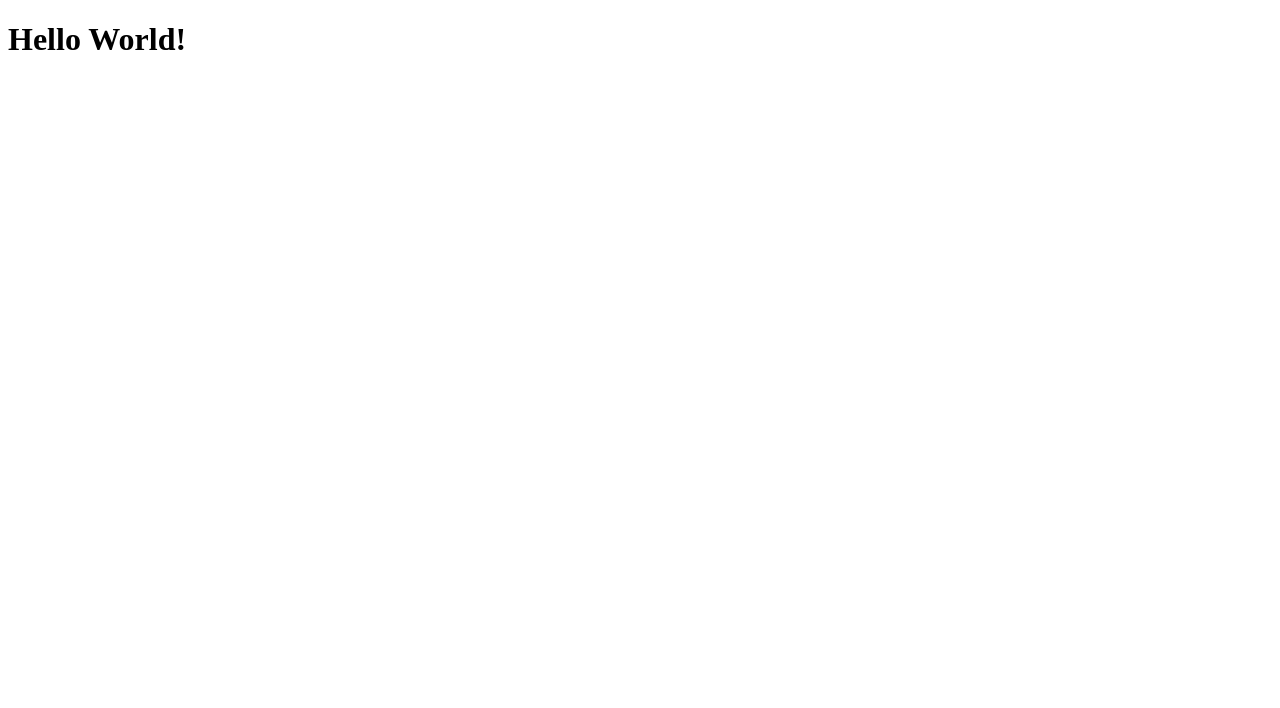
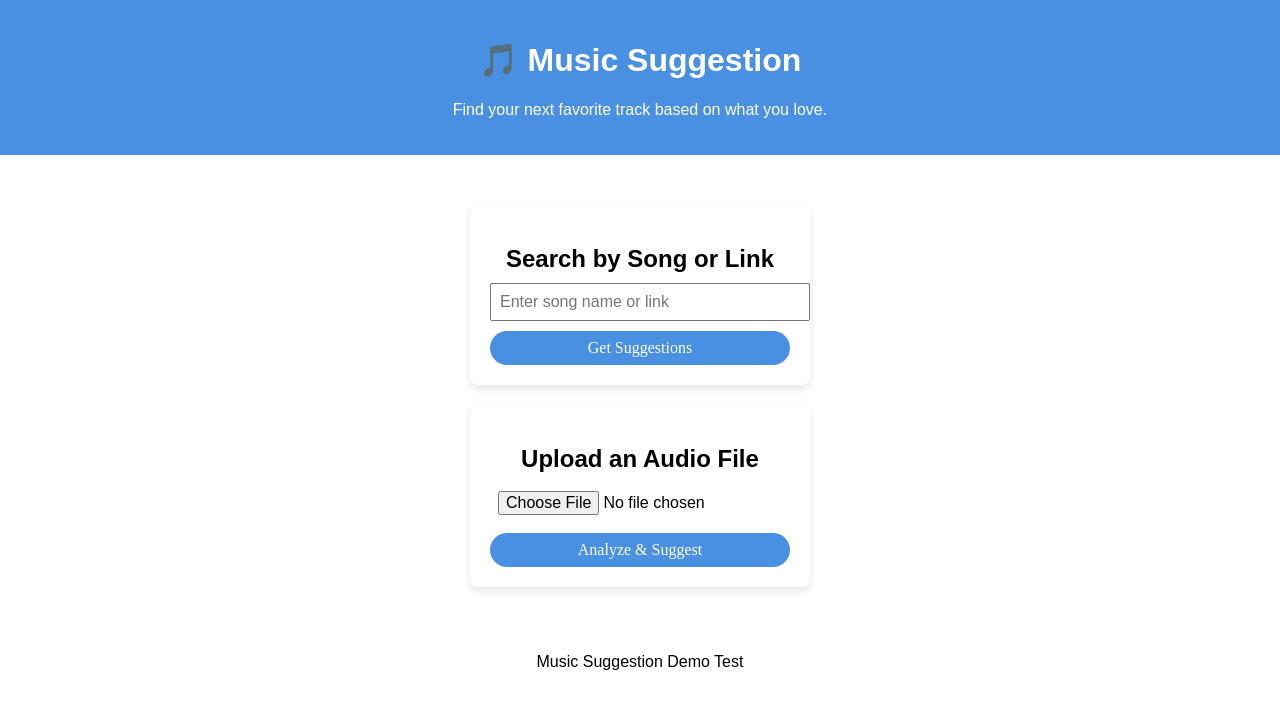
Before and after one commit to willyliu1705/music-web-app-old, a plain HTML site: page index.html in a window 1280 px wide. Drawn offline with Linux system fonts and the light colour scheme.

Commit message:
website base, no functions

```diff
--- a/index.html
+++ b/index.html
@@ -1,15 +1,45 @@
 <!DOCTYPE html>
 <html lang="en">
+<head>
+    <meta charset="UTF-8">
+    <meta name="viewport" content="width=device-width, initial-scale=1.0">
+    <title>Music Suggestion Demo</title>
+    <link rel="stylesheet" href="style.css">
+</head>
+<body>
+    <!-- Splash Screen -->
+    <div id="splash">
+        <h1 id="splash-logo">🎵 Music Suggestion</h1>
+    </div>
 
-<head>
-  <meta charset="UTF-8">
-  <meta name="viewport" content="width=device-width, initial-scale=1.0">
-  <title>Music Web App</title>
-</head>
+    <header>
+        <h1>🎵 Music Suggestion</h1>
+        <p>Find your next favorite track based on what you love.</p>
+    </header>
 
-<body>
-  <h1>Hello World!</h1>
+    <main>
+    <!-- Box 1: Text or Link Input -->
+    <div class="input-box">
+        <h2>Search by Song or Link</h2>
+        <input type="text" id="songInput" placeholder="Enter song name or link">
+        <button onclick="suggestMusic()">Get Suggestions</button>
+    </div>
 
+    <!-- Box 2: File Upload Input -->
+    <div class="input-box">
+        <h2>Upload an Audio File</h2>
+        <input type="file" id="audioInput" accept="audio/*">
+        <button onclick="suggestFromFile()">Analyze & Suggest</button>
+    </div>
+
+    <!-- Results Display -->
+    <div id="results"></div>
+    </main>
+
+    <footer>
+        <p>Music Suggestion Demo Test</p>
+    </footer>
+
+    <script src="script.js"></script>
 </body>
-
 </html>
--- /dev/null
+++ b/script.js
@@ -0,0 +1,51 @@
+// ===== Music Suggestion Functions =====
+
+// Suggest based on song name or link
+function suggestMusic() {
+    const song = document.getElementById("songInput").value.trim();
+    const resultsDiv = document.getElementById("results");
+
+    if (song === "") {
+        resultsDiv.innerHTML = "<p style='color:red;'>Please enter a song name or link.</p>";
+        return;
+    }
+
+    // Placeholder example
+    const suggestions = [
+        `${song} (Remix)`,
+        `${song} - Acoustic Version`,
+        `Songs similar to ${song} by Artist X`,
+        `If you like ${song}, try Track Y`
+    ];
+
+    resultsDiv.innerHTML = `<h3>Suggestions for "${song}":</h3><ul>` +
+        suggestions.map(s => `<li>${s}</li>`).join("") +
+        `</ul>`;
+}
+
+// Suggest based on uploaded audio file
+function suggestFromFile() {
+    const fileInput = document.getElementById("audioInput");
+    const resultsDiv = document.getElementById("results");
+
+    if (fileInput.files.length === 0) {
+        resultsDiv.innerHTML = "<p style='color:red;'>Please upload an audio file.</p>";
+        return;
+    }
+
+    const file = fileInput.files[0];
+    resultsDiv.innerHTML = `<p>Analyzing file: <strong>${file.name}</strong>... (placeholder suggestions)</p>`;
+}
+
+// ===== Splash Screen Functionality =====
+window.addEventListener("load", () => {
+    const splash = document.getElementById("splash");
+
+    // Wait 2 seconds (2000ms) before starting the fade
+    setTimeout(() => {
+        splash.classList.add("fade-out");
+
+        // Remove splash after fade completes (matches CSS)
+        setTimeout(() => splash.style.display = "none", 800);
+    }, 800); // <-- change 2000 to longer/shorter time in ms
+});
--- /dev/null
+++ b/style.css
@@ -0,0 +1,124 @@
+body {
+    font-family: Arial, sans-serif;
+    margin: 0;
+    background: #ffffff;
+    text-align: center;
+}
+
+header {
+    background: #4a90e2;
+    color: rgb(255, 255, 255);
+    padding: 20px;
+}
+
+main {
+    padding: 30px;
+}
+
+input {
+    padding: 10px;
+    width: 250px;
+    font-size: 1em;
+    margin-right: 10px;
+}
+
+button {
+    border: none;
+    background: #4a90e2;
+    padding: 10px 15px;
+    border-radius: 100px;
+    font-family: Poppins;
+    font-size: 1em;
+    color: rgb(255, 255, 255);
+    cursor: pointer;
+    transition: 150ms ease;
+}
+button:hover {
+    background: #357ab8;
+    scale: 1.2;
+}
+
+#results {
+    margin-top: 20px;
+    font-size: 1.1em;
+}
+.input-box {
+    background: rgb(255, 255, 255);
+    border-radius: 8px;
+    padding: 20px;
+    margin: 20px auto;
+    width: 300px;
+    box-shadow: 0 4px 8px rgba(0,0,0,0.1);
+}
+
+.input-box h2 {
+    margin-bottom: 10px;
+}
+
+.input-box input {
+    width: 100%;
+    padding: 8px;
+    margin-bottom: 10px;
+}
+
+.input-box button {
+    width: 100%;
+    padding: 8px;
+    background: #4a90e2;
+    color: rgb(255, 255, 255);
+    border: none;
+    cursor: pointer;
+}
+
+.input-box button:hover {
+    background: #357ab8;
+}
+
+/* Splash screen covers the whole viewport */
+#splash {
+    position: fixed;        /* Covers whole page */
+    top: 0;
+    left: 0;
+    width: 100%;
+    height: 100%;
+    background: linear-gradient(135deg, #4a90e2, #9b37dd); /* Gradient background */
+    display: flex;          /* Flexbox for centering */
+    align-items: center;    /* Vertical center */
+    justify-content: center;/* Horizontal center */
+    z-index: 9999;          /* On top of all content */
+    opacity: 1;             /* For fade effect */
+    transition: opacity 0.8s ease; /* Smooth fade-out */
+}
+
+/* Fade-out class */
+#splash.fade-out {
+    opacity: 0;
+}
+
+/* Splash Logo Text */
+#splash-logo {
+    font-family: 'Arial', sans-serif;
+    font-size: 3rem;
+    color: rgb(255, 255, 255);
+    text-shadow: 2px 2px 8px rgba(0,0,0,0.4); /* subtle shadow for readability */
+    animation: bounce 1.5s ease-in-out infinite;
+}
+
+/* Text animation (bouncing effect) */
+@keyframes bounce {
+    0%, 100% { transform: translateY(0); }
+    50% { transform: translateY(-10px); }
+}
+
+#header-logo {
+    visibility: hidden;
+}
+
+/* Splash logo transition class */
+#splash-logo.move-to-header {
+    position: absolute; /* necessary for animation */
+    top: var(--header-top);
+    left: var(--header-left);
+    transform: scale(0.5); /* shrink to match header size */
+    transition: all 1s ease-in-out;
+}
```
